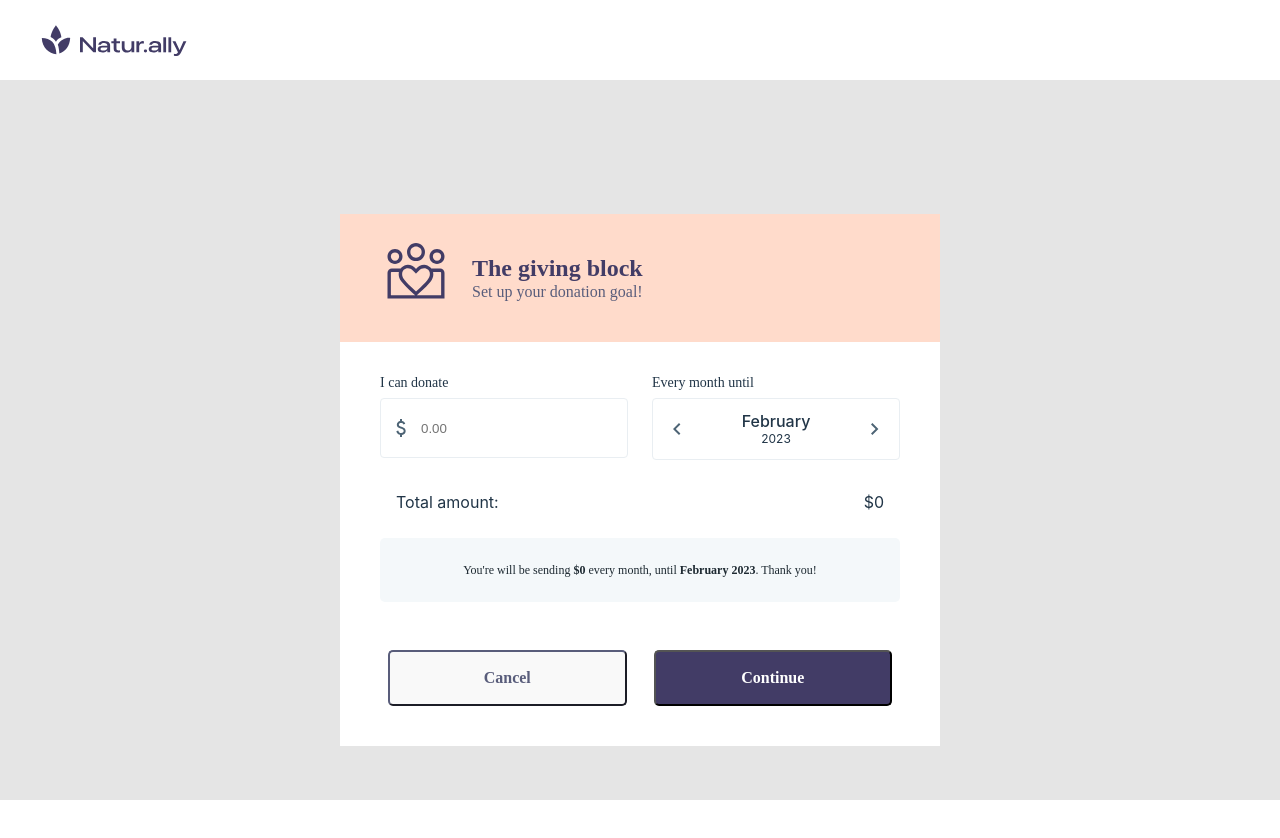
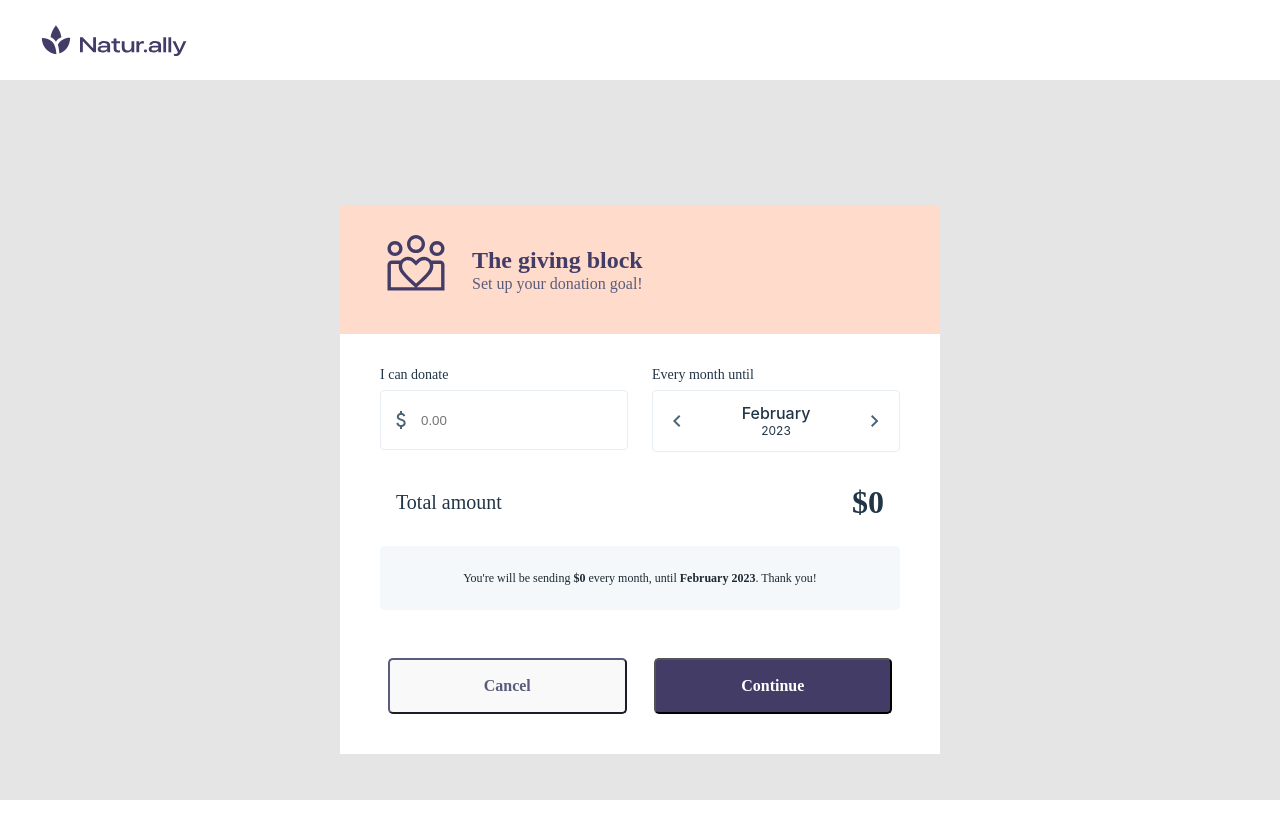
Before and after one commit to byPatri/shift4-task, a React (Vite) app: page / in a window 1280 px wide. Shown: the top 838 px of the page. Built offline with nearby package versions, Linux system fonts and the light colour scheme.

Commit message:
amount formatted

```diff
--- a/src/components/card/index.scss
+++ b/src/components/card/index.scss
@@ -97,22 +97,3 @@ input.input_icon:focus-visible  {
     background: #423C66;
     color: #FFFFFF;
 }
-
-.summary {
-    margin-top: 24px;
-    font-family: 'Work Sans';
-    font-style: normal;
-    font-weight: 400;
-    font-size: 0.75rem;
-    line-height: 1rem;
-    color: #1E2A32;
-
-    text-align: center;
-    padding: 24px 16px;
-    gap: 8px;
-
-    width: 100%;
-
-    background: #F4F8FA;
-    border-radius: 5px;
-}
--- a/src/components/card/index.tsx
+++ b/src/components/card/index.tsx
@@ -2,13 +2,14 @@ import { useState } from 'react';
 import Actions from '../actions';
 import CartHeader from '../cardHeader';
 import MonthPicker from '../monthPicker';
+import Summary from '../summary';
 import Total from '../total';
 import './index.scss'
 
 function Card() {
   const [amount, setAmount] = useState<string>()
   const [date, setDate] = useState(new Date())
-//Display value as money (1,234.56)
+
   const changeDate = (months: number) => {
     const updatedDate = new Date();
     updatedDate.setMonth(date.getMonth() + months)
@@ -26,16 +27,10 @@ function Card() {
               <span className='input_label'>I can donate</span>
               <input
                 value={amount}
-                type="number"
+                type="currency"
                 className="input_icon"
                 placeholder='0.00'
-                pattern="[0-9]*"
-                data-politespace
-                data-grouplength="3"
-                data-delimiter=","
-                onChange={(e) => {
-                  setAmount(e.target.value)
-                }}
+                onChange={(e) => setAmount(e.target.value)}
               />
             </div>
             <div className='input_group'>
@@ -47,7 +42,7 @@ function Card() {
             </div>
           </div>
           <Total amount={amount} date={date} />
-          <div className='summary'>You're will be sending <b>${amount || 0}</b> every month, until <b>{date.toLocaleString('default', { month: 'long', year: 'numeric' })}</b>. Thank you!</div>
+          <Summary amount={amount} date={date} />
         </div>
         <Actions />
       </div>
--- /dev/null
+++ b/src/components/summary/index.scss
@@ -0,0 +1,18 @@
+.summary {
+    margin-top: 24px;
+    font-family: 'Work Sans';
+    font-style: normal;
+    font-weight: 400;
+    font-size: 0.75rem;
+    line-height: 1rem;
+    color: #1E2A32;
+
+    text-align: center;
+    padding: 24px 16px;
+    gap: 8px;
+
+    width: 100%;
+
+    background: #F4F8FA;
+    border-radius: 5px;
+}
--- /dev/null
+++ b/src/components/summary/index.tsx
@@ -0,0 +1,14 @@
+import './index.scss';
+
+function Summary({ amount, date }: { amount?: string, date: Date }){
+    const formattedAmount = (amount ? parseInt(amount) : 0).toLocaleString('en-US', {
+        style: 'currency',
+        currency: 'USD',
+        maximumFractionDigits: 0,
+    })
+    return (
+        <div className='summary'>You're will be sending <b>{formattedAmount}</b> every month, until <b>{date.toLocaleString('default', { month: 'long', year: 'numeric' })}</b>. Thank you!</div>
+    )
+}
+
+export default Summary;
--- a/src/components/total/index.scss
+++ b/src/components/total/index.scss
@@ -4,4 +4,19 @@
     padding: 0 16px;
     display: flex;
     justify-content: space-between;
+    align-items: center;
+
+    &_label {
+        font-family: 'Rubik';
+        font-size: 1.25rem;
+        font-weight: 500;
+        line-height: 1.5rem;
+    }
+
+    &_amount {
+        font-family: 'Rubik';
+        font-size: 2rem;
+        font-weight: 700;
+        line-height: 2.5rem;
+    }
 }
--- a/src/components/total/index.tsx
+++ b/src/components/total/index.tsx
@@ -11,10 +11,16 @@ const getTotal = (date: Date, amount?: string) => {
 }
 
 function Total({ date, amount }: { date: Date, amount?: string }) {
+  const total = getTotal(date, amount);
+  const totalLabel = total.toLocaleString('en-US', {
+    style: 'currency',
+    currency: 'USD',
+    maximumFractionDigits: 0,
+  })
   return (
     <div className='total'>
-        <span>Total amount:</span>
-        <span>${getTotal(date, amount)}</span>
+        <span className='total_label'>Total amount</span>
+        <span className='total_amount'>{totalLabel}</span>
     </div>
 )
 }
```
